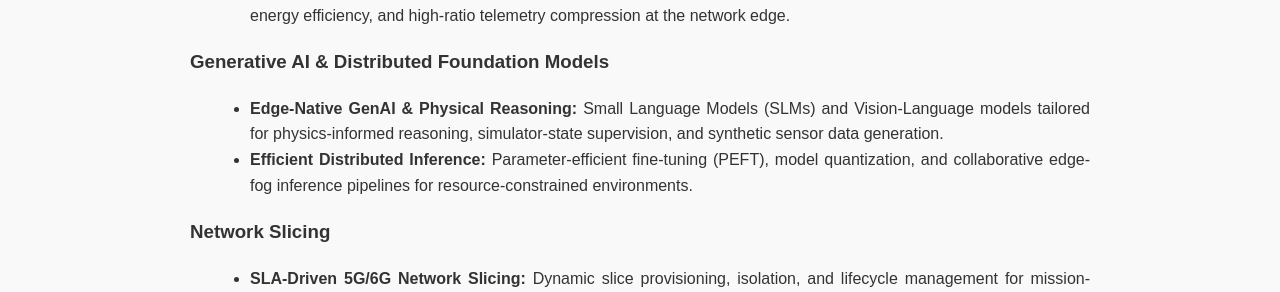
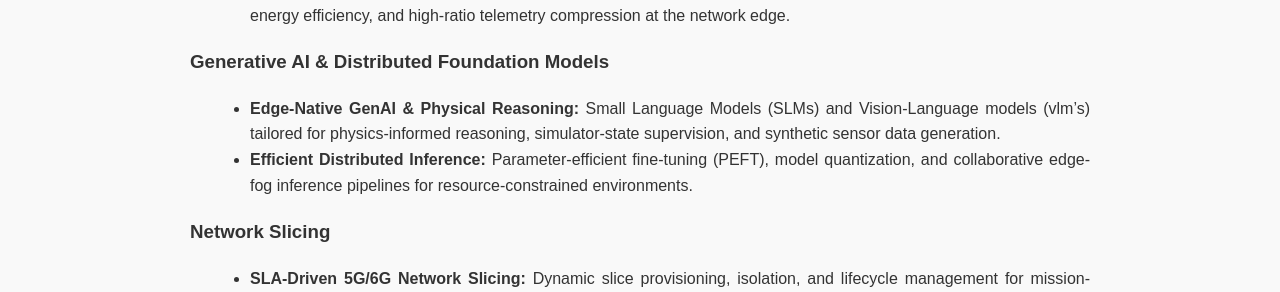
Before and after one commit to Nateshbv/Nateshbv.github.io, a Jekyll site: the page built from Research.md, in a window 1280 px wide. Shown: the part 1865-2157 px from the top of the page. Built offline with Jekyll 4.4.1, drawn with Linux system fonts in a browser that asks for light colours.

Commit message:
Update Research.md

```diff
--- a/Research.md
+++ b/Research.md
@@ -42,7 +42,7 @@ Supervisor: [Prof. Ram Mohana Reddy Guddeti](https://infotech.nitk.ac.in/faculty
 * **On-Device Inference & Data Reduction:** Compact neural network architectures optimized for ultra-low latency, energy efficiency, and high-ratio telemetry compression at the network edge.
 
 ###  Generative AI & Distributed Foundation Models
-* **Edge-Native GenAI & Physical Reasoning:** Small Language Models (SLMs) and Vision-Language models tailored for physics-informed reasoning, simulator-state supervision, and synthetic sensor data generation.
+* **Edge-Native GenAI & Physical Reasoning:** Small Language Models (SLMs) and Vision-Language models (vlm's) tailored for physics-informed reasoning, simulator-state supervision, and synthetic sensor data generation.
 * **Efficient Distributed Inference:** Parameter-efficient fine-tuning (PEFT), model quantization, and collaborative edge-fog inference pipelines for resource-constrained environments.
 
 ### Network Slicing
```
